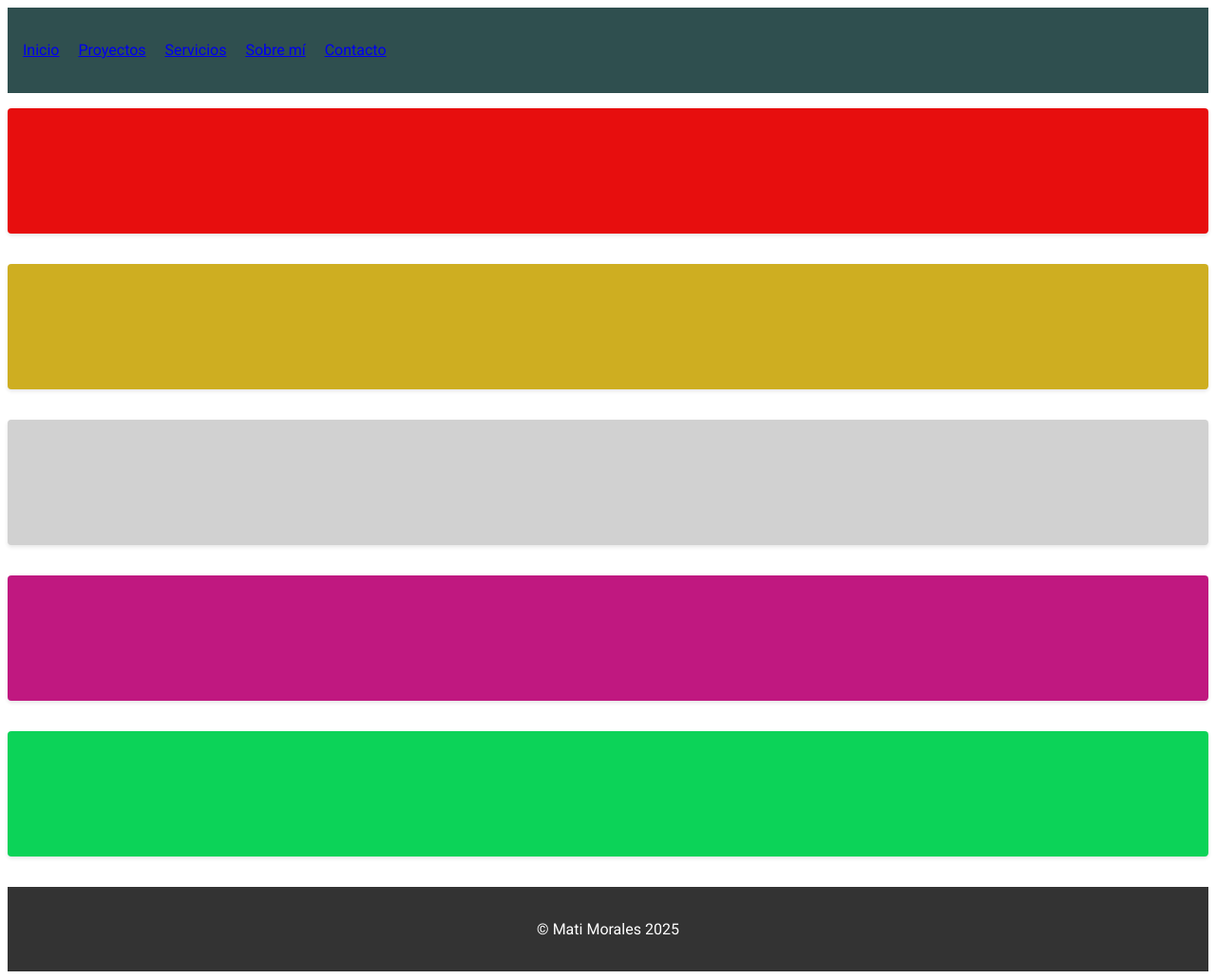
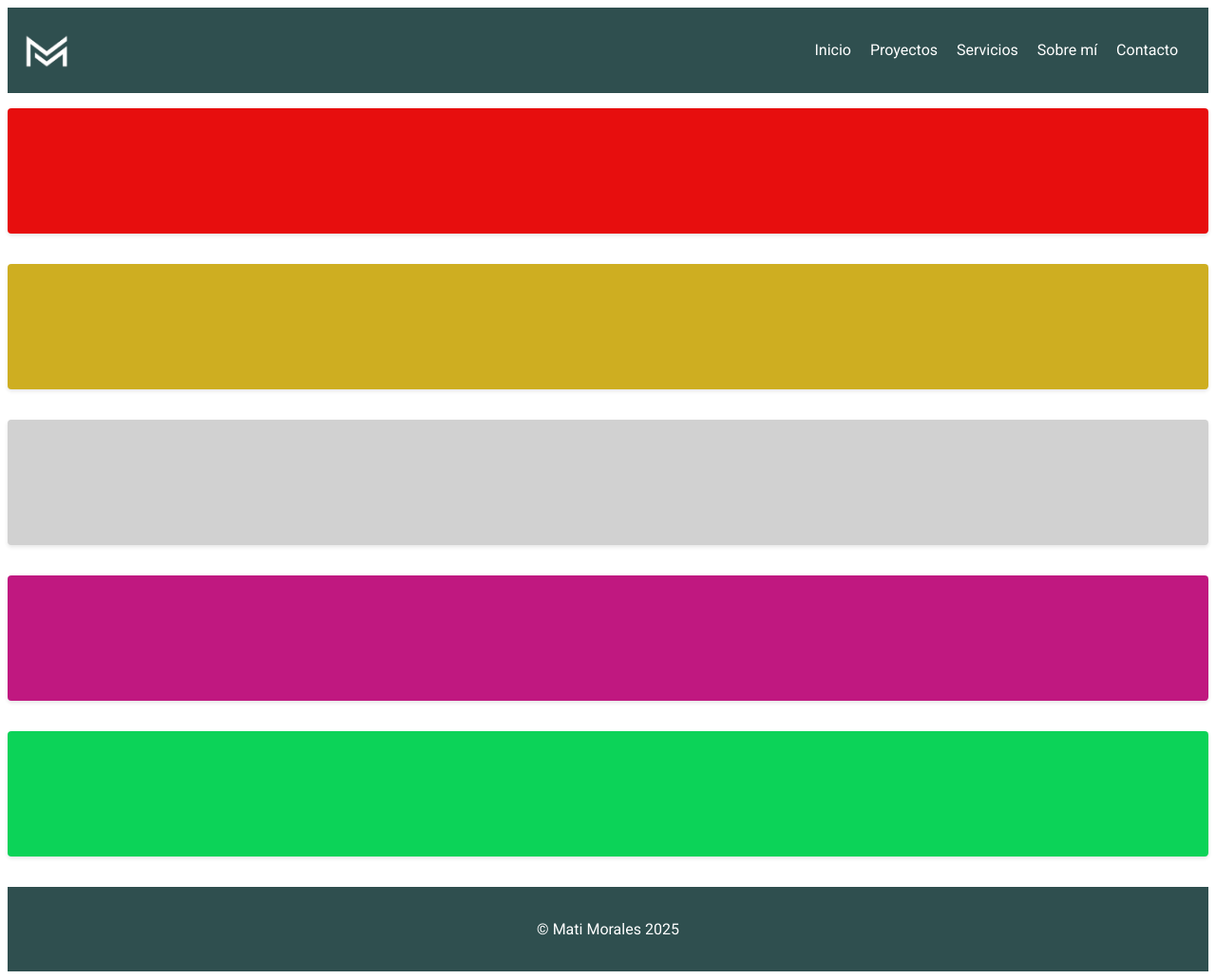
Before and after one commit to matimorales721/Portfolio, a plain HTML site: page index.html in a window 1280 px wide. Shown: the whole page at 95% size. Drawn offline with Linux system fonts and the light colour scheme.

Commit message:
Contenido: Navbar y Footer

```diff
--- a/index.html
+++ b/index.html
@@ -3,12 +3,13 @@
   <head>
     <meta charset="UTF-8" />
     <meta name="viewport" content="width=device-width, initial-scale=1.0" />
-    <link rel="stylesheet" href="styles.css" />
+    <link rel="stylesheet" href="./styles.css" />
     <title>Portfolio Mati Morales</title>
   </head>
   <body>
     <header>
       <nav>
+        <img src="./logo_sin_fondo.png" alt="Logo" />
         <ul>
           <li><a href="#inicio">Inicio</a></li>
           <li><a href="#proyectos">Proyectos</a></li>
--- a/styles.css
+++ b/styles.css
@@ -20,6 +20,22 @@ header {
   margin-bottom: 1rem;
 }
 
+footer {
+  background: darkslategrey;
+  color: #fff;
+  text-align: center;
+  padding: 1rem;
+}
+
+nav {
+  display: flex;
+  justify-content: space-between;
+  align-items: center;
+}
+nav img {
+  height: 40px;
+}
+
 nav ul {
   list-style: none;
   padding: 0;
@@ -30,10 +46,16 @@ nav ul li {
   margin-right: 1rem;
 }
 
+nav ul li a {
+  color: #fff;
+  text-decoration: none;
+}
+
 
 main {
   flex: 1;
 }
+
 .section {
   border-radius: 4px;
   box-shadow: 0 2px 4px rgba(0, 0, 0, 0.1);
@@ -69,10 +91,3 @@ main {
   padding: 1rem;
   margin-bottom: 2rem;
 }
-
-footer {
-  background: #333;
-  color: #fff;
-  text-align: center;
-  padding: 1rem;
-}
```
Also changed, not shown: logo.png (added), logo_sin_fondo.png (added).
